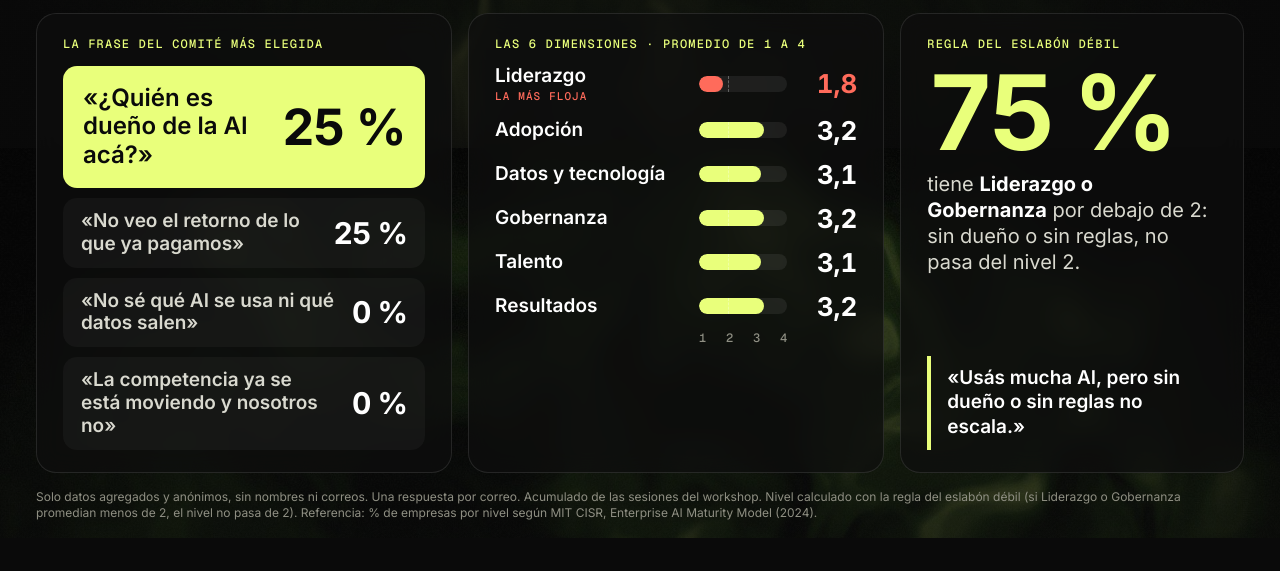
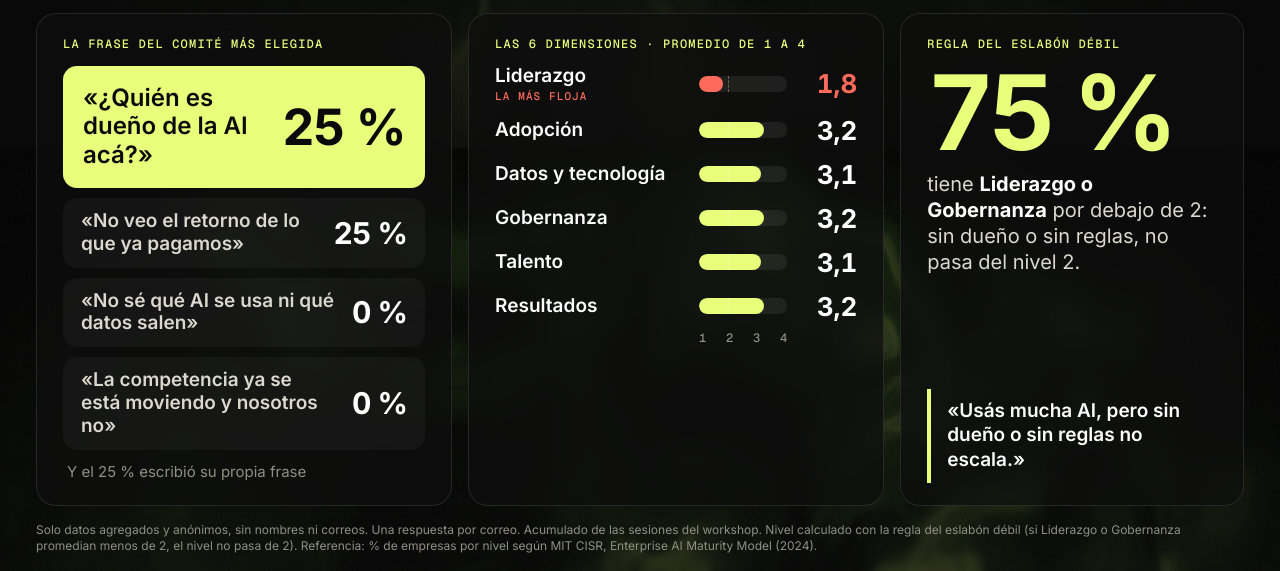
Before and after one commit to Juanjosar20/diagnostico-ai-en-vivo, a plain HTML site: page index.html in a window 1280 px wide. Shown: the part 652-1223 px from the top of the page. Before the commit the page ends 1190 px from the top, so only its background shows below. Drawn offline with nearby package versions, Linux system fonts and the light colour scheme.

Commit message:
Panel: frase propia (Otra)
Co-Authored-By: Claude Opus 5.5 <noreply@anthropic.com>
Claude-Session: https://claude.ai/code/session_0195TjmjBYATRa9EjcLAtygS

```diff
--- a/index.html
+++ b/index.html
@@ -81,6 +81,7 @@ h1 em{font-style:normal;color:var(--lime)}
 .chip b{font-size:30px;color:#fff;font-weight:700;letter-spacing:-.03em;white-space:nowrap;font-variant-numeric:tabular-nums}
 .chip.top{background:var(--lime);color:#0A0A0A;font-size:24px;padding:18px 20px}
 .chip.top b{color:#0A0A0A;font-size:50px}
+.otra{font-size:15px;color:var(--muted);padding:2px 4px}
 /* Dimensiones */
 .rows{display:flex;flex-direction:column;gap:13px}
 .row{display:grid;grid-template-columns:190px 1fr 56px;align-items:center;gap:14px}
@@ -182,8 +183,9 @@ function render(d){
   $('nivel').innerHTML=nivelCard(a,n);
   $('lvls').innerHTML=niveles(a,n);
   $('dims').innerHTML=n?a.dims.map(x=>`<div class="row"><div class="lab">${esc(x.nombre)}${x.floja?'<small>LA MÁS FLOJA</small>':''}</div><div class="track"><div class="f" style="width:${Math.max((x.promedio-1)/3*100,2)}%;background:${x.floja?'var(--red)':'var(--lime)'}"></div><div class="two"></div></div><div class="val" style="color:${x.floja?'var(--red)':'#fff'}">${dec(x.promedio)}</div></div>`).join(''):'<div class="empty">Esperando respuestas…</div>';
-  const fr=(a.frases||[]).filter(f=>f.id!=='ninguna').slice(0,4);
-  $('frases').innerHTML=n?fr.map((f,i)=>`<div class="chip${i===0?' top':''}"><span>${esc(f.texto)}</span><b>${f.pct} %</b></div>`).join(''):'<div class="empty">–</div>';
+  const fr=(a.frases||[]).filter(f=>f.id!=='ninguna'&&f.id!=='otra').slice(0,4);
+  const otra=(a.frases||[]).find(f=>f.id==='otra');
+  $('frases').innerHTML=n?fr.map((f,i)=>`<div class="chip${i===0?' top':''}"><span>${esc(f.texto)}</span><b>${f.pct} %</b></div>`).join('')+(otra&&otra.pct?`<div class="otra">Y el ${otra.pct} % escribió su propia frase</div>`:''):'<div class="empty">–</div>';
   const e=a.eslabon||{};
   $('esl').innerHTML=n?`<div class="big">${e.pct} %</div><div class="txt">tiene <b>Liderazgo o Gobernanza</b> por debajo de 2: sin dueño o sin reglas, no pasa del nivel 2.</div><div class="quote">«Usás mucha AI, pero sin dueño o sin reglas no escala.»</div>`:'<div class="empty">–</div>';
 }
```
